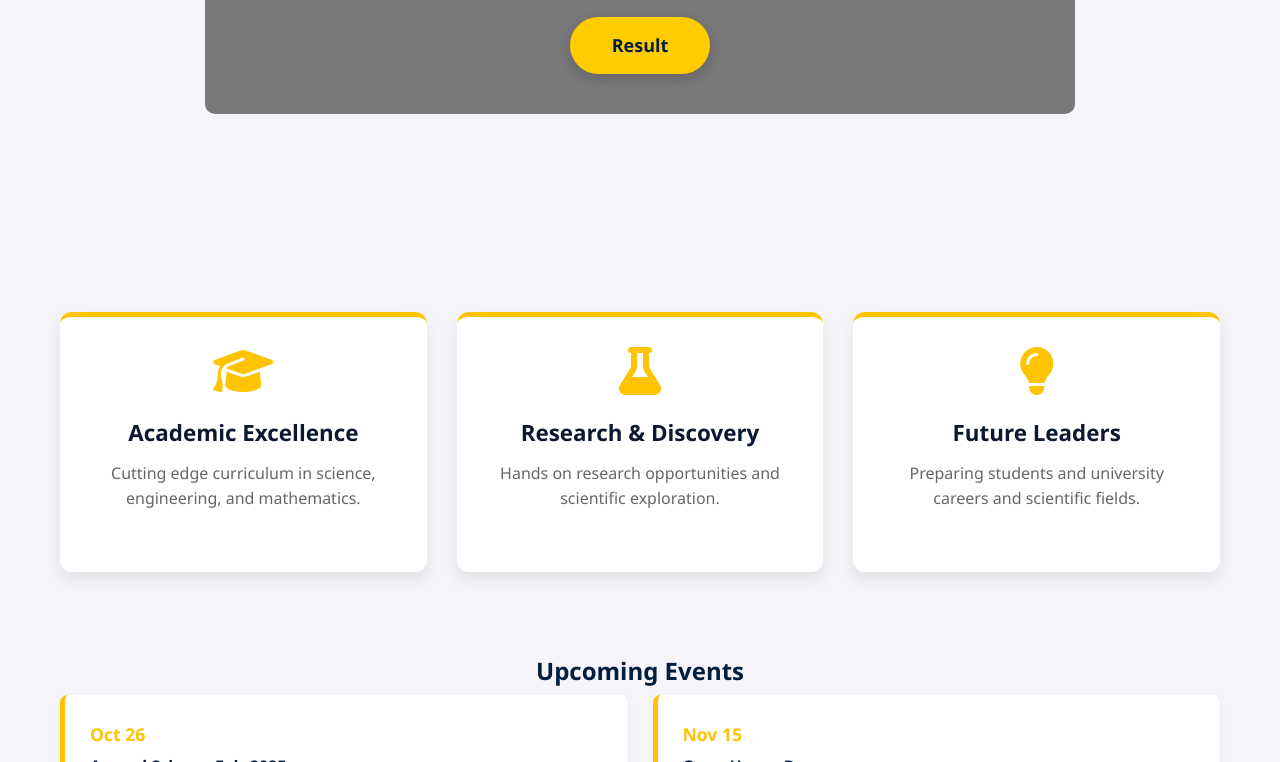
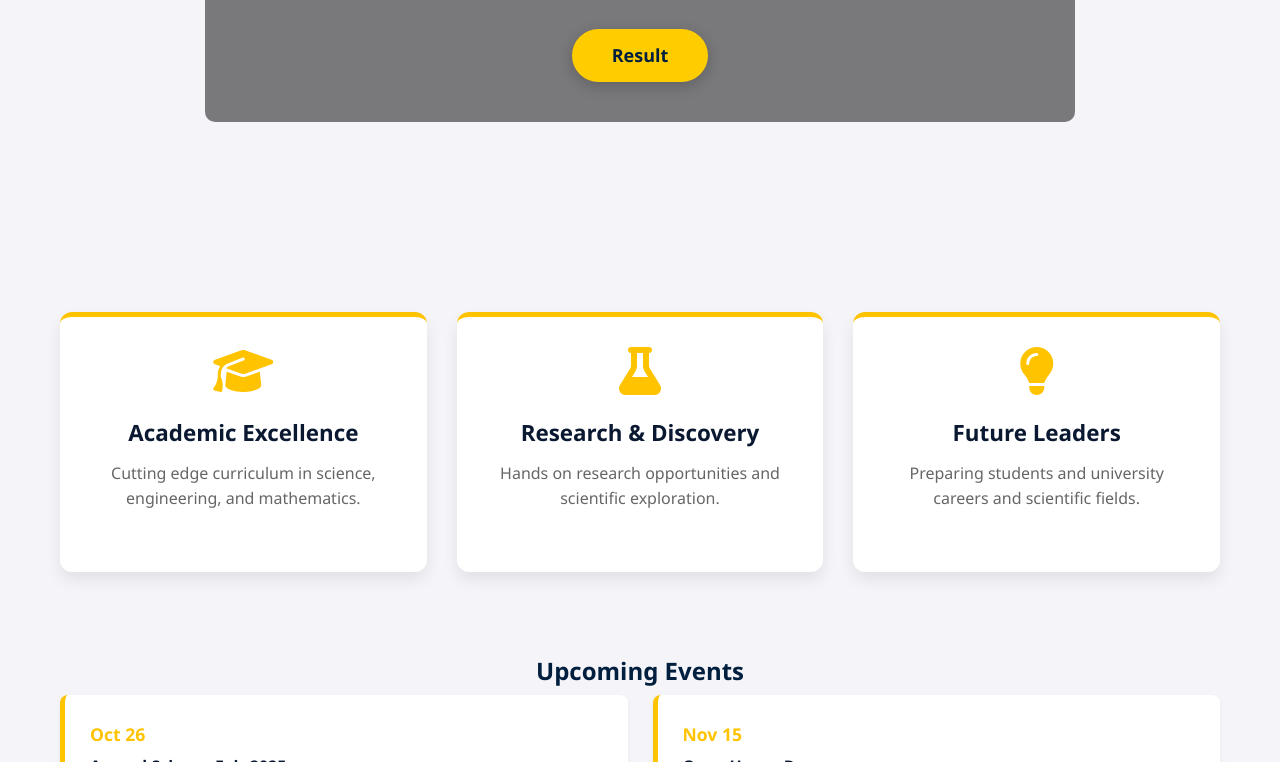
Before and after one commit to hafizammarhassan/oasis-academy, a plain HTML site: page index.html in a window 1280 px wide. Shown: the part 338-1100 px from the top of the page. Drawn offline with Linux system fonts and the light colour scheme.

Commit message:
Add files via upload

```diff
--- a/my-style.css
+++ b/my-style.css
@@ -600,3 +600,23 @@ header {
     transform: translateY(-3px); /* Button thoda upar uthega */
     box-shadow: 0 6px 20px rgba(0, 0, 0, 0.3);
 }
+.result-btn {
+    display: inline-block;
+    background-color: #ffcc00; /* Golden Yellow */
+    color: #001f3f;           /* Navy Blue Text */
+    padding: 12px 40px;       /* Isse button lamba bnega */
+    font-size: 18px;
+    font-weight: bold;
+    text-decoration: none;
+    border-radius: 50px;      /* Capsule shape ke liye zaroori hai */
+    transition: 0.3s ease;
+    box-shadow: 0 4px 15px rgba(0, 0, 0, 0.2);
+    border: none;
+    cursor: pointer;
+    margin-top: 20px;
+}
+
+.result-btn:hover {
+    background-color: #e6b800;
+    transform: translateY(-3px); /* Hover par thoda upar uthega */
+}
```
Also changed, not shown: 10th-result.html (+18 -3 lines), 9th-result.html (+20 -4 lines), result.html (+1 -1 lines).
